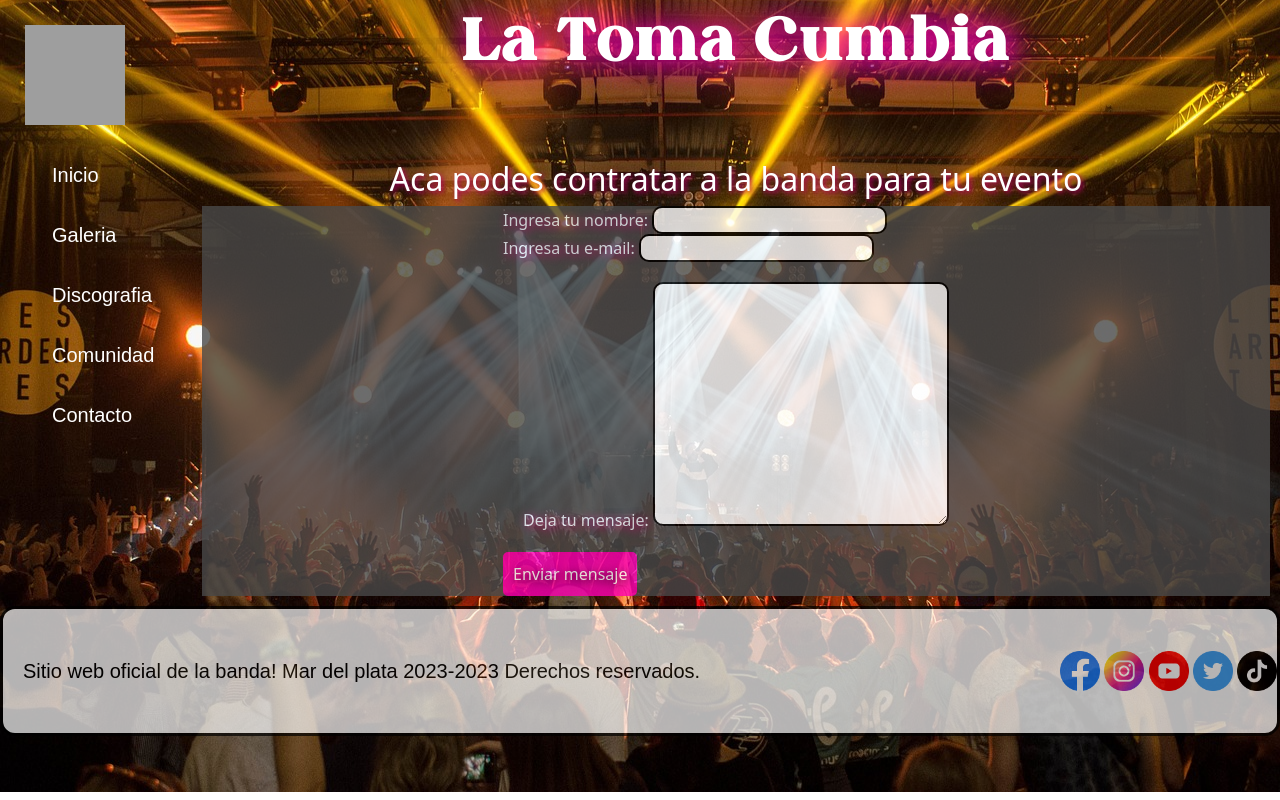
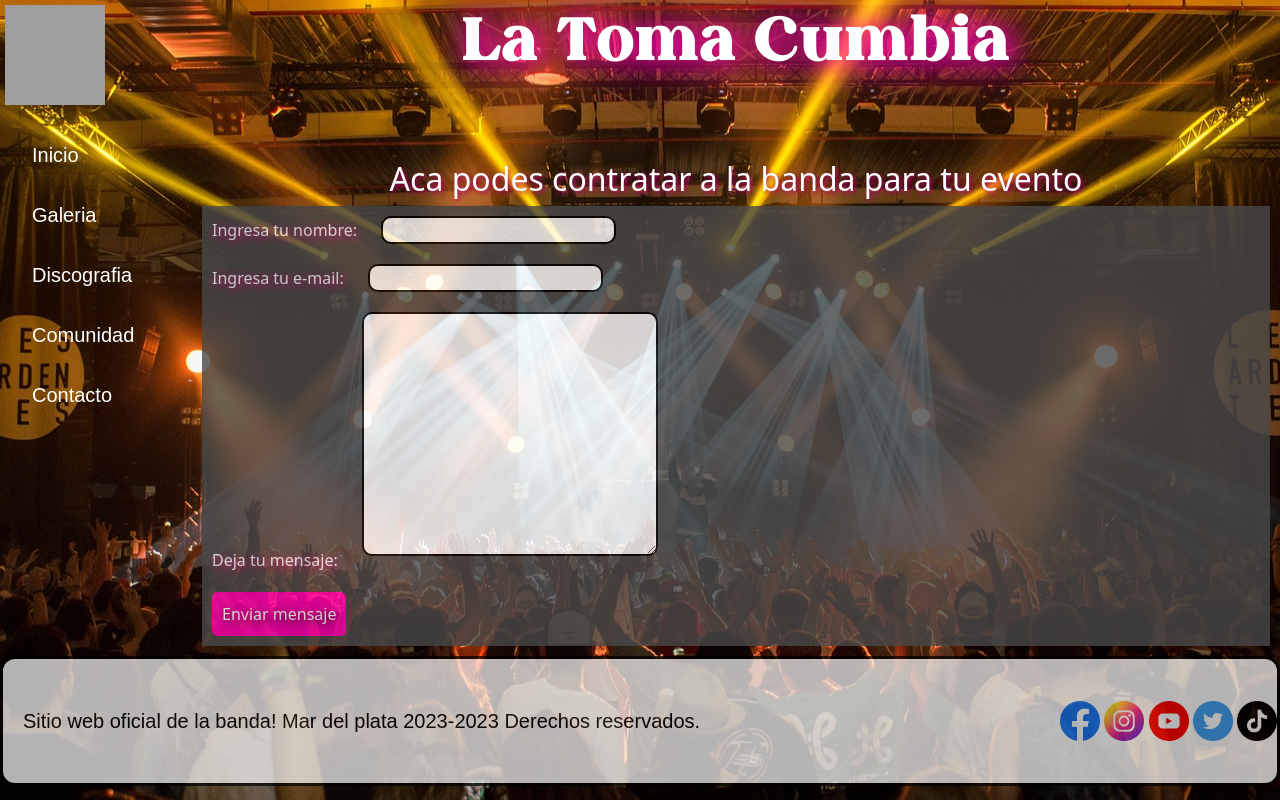
Before and after one commit to amaya-angel/P-f-Luis-Amaya, a website: page pages/contacto.html in a window 1280 px wide. Drawn offline with nearby package versions, Linux system fonts and the light colour scheme; grey boxes are pictures that could not be loaded.

Commit message:
tercera pre entrga amaya luis angel

```diff
--- a/pages/contacto.html
+++ b/pages/contacto.html
@@ -45,8 +45,8 @@
 
         <main>
             <h2>Aca podes contratar a la banda para tu evento</h2>
-            <section class="container-form ">
-                <form action="">
+            <section class="section-form ">
+                <form class="container-form" action="">
                 <div class="containetr-element-form">
                     <label for="">Ingresa tu nombre:</label>
                     <input class="bdr-2-b" type="text">
--- a/scss/partials/_comunidad.scss
+++ b/scss/partials/_comunidad.scss
@@ -1,5 +1,5 @@
 .container-comentarios {
-    width: 600px;
+    width: 100%;
     margin: 0 auto;
   }
 
--- a/scss/partials/_contacto.scss
+++ b/scss/partials/_contacto.scss
@@ -1,25 +1,25 @@
 .container-form {
     display: flex;
-    justify-content: center;
-    background-color: rgb(73, 73, 73);
+    background-color: #494949;
     opacity: 0.8;
+    align-items: flex-start;
+    flex-direction: column;
 }
 
 label {
-    color: aliceblue;
-    text-shadow: 2px 2px 10px rgb(255, 0, 140);
-}
-
-.container-element-form {
-    margin: 20px;
+    color: #f0f8ff;
+    text-shadow: 2px 2px 10px #ff008c;
+    margin: 10px;
 }
 
 .bdr-2-b {
-    border: 2px solid rgb(0, 0, 0);
+    border: 2px solid #000000;
     border-radius: 10px;
+    margin: 10px;
 }
 
 .enviar-form {
-    color: white;
+    color: #ffffff;
     @extend .button-enviar;
+    margin: 10px;
 }
--- a/scss/style.scss
+++ b/scss/style.scss
@@ -67,7 +67,6 @@ header {
 nav {
     grid-area: nav;
     width: 100%;
-    margin: 20px 0 0 20px;
 
     .logo-banda {
         width: 100px;
```
Also changed, not shown: css/style.css, 1 other file.
